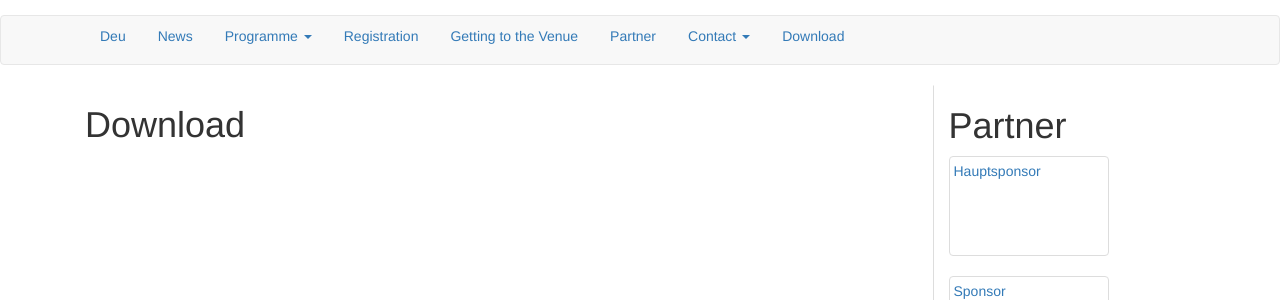
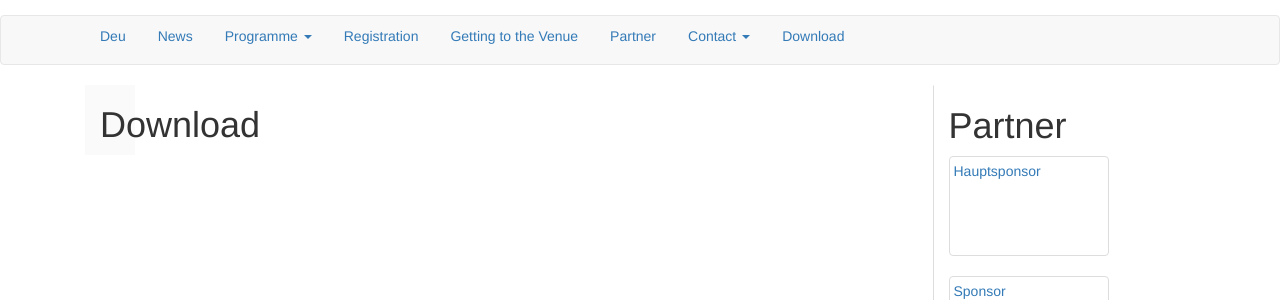
Before and after one commit to susedev/test, a Jekyll site: the page built from download.html, in a window 1280 px wide. Shown: the part 142-442 px from the top of the page. Built offline with Jekyll 4.4.1, drawn with Linux system fonts in a browser that asks for light colours; nearby versions of some CDN libraries.

Commit message:
Update page.html

```diff
--- a/_layouts/page.html
+++ b/_layouts/page.html
@@ -12,7 +12,7 @@ layout: base
  <div class="row">
   <div class="row-same-height row-same-height row-full-height">
     <div class="col-md-2 col-md-height col-full-height">
-      <div class="container">
+      <div class="container"  style="text-align: top; display: block; width: 50px; background-color: #FAFAFA; margin-left: 15px; box-sizing: border-box;">
        <h1>{{ page.title }}</h1>
       </div>
     </div>
```
